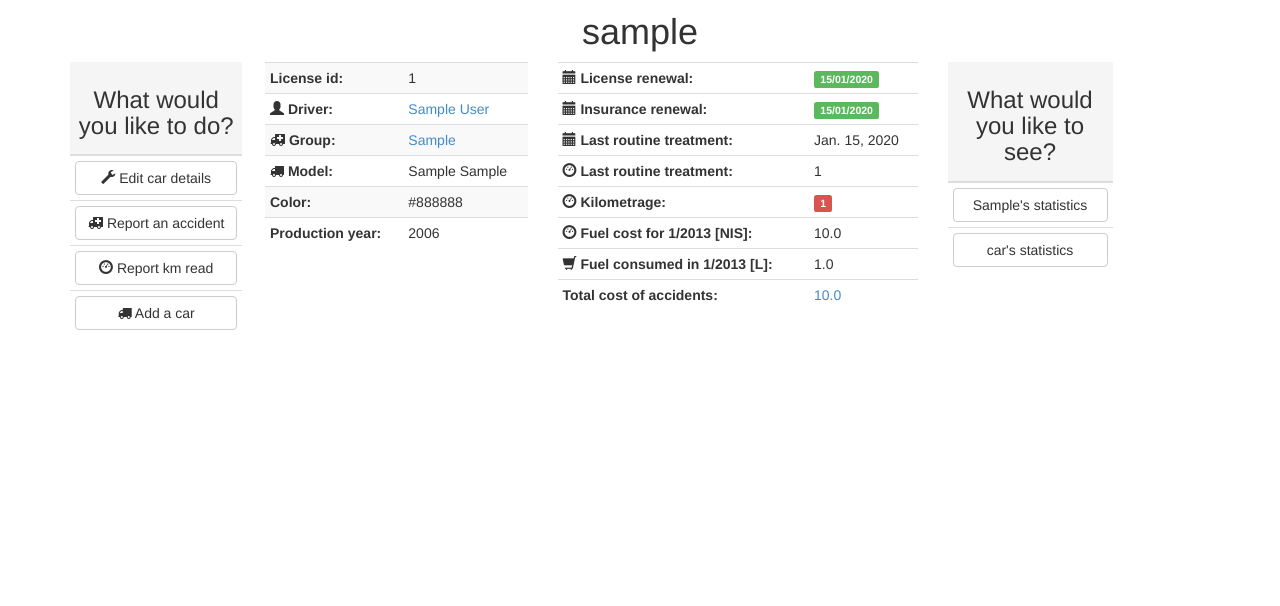
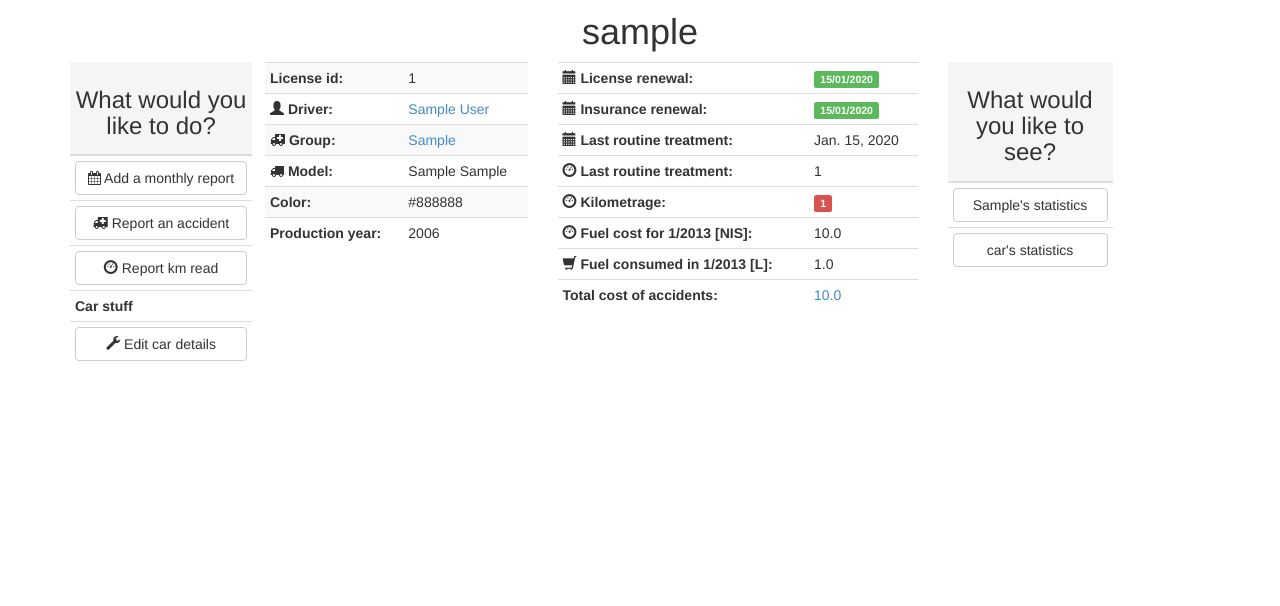
Before and after one commit to shaief/openFleet, a Django app: page /view_car/1/ in a window 1280 px wide. Shown: the part 68-674 px from the top of the page. Run offline with Django 3.2, Linux system fonts and the light colour scheme; tables that the repository leaves empty hold one stand-in row (values such as "Sample post").

Commit message:
making this view a bit more useful

```diff
--- a/effectiveCar/templates/effectiveCar/cars/view_car.html
+++ b/effectiveCar/templates/effectiveCar/cars/view_car.html
@@ -21,10 +21,7 @@
 				</thead>
 				<tbody>
 					<tr><td>
-						<a href="{% url 'edit_car' pk=car.id%}"><button type="button" class="btn btn-default btn-md" style="width:100%">
-							<span class="glyphicon glyphicon-wrench"></span>
-							Edit car details
-						</button></a>
+						<a href="{% url 'add_record' %}"><button class="btn btn-default btn-md"  style="width:100%"><i class="fa fa-calendar"></i> Add a monthly report</button></a>
 					</td></tr>
 					<tr><td>
 						<a href="{% url 'add_accident' %}"><button class="btn btn-default btn-md"  style="width:100%"><i class="fa fa-ambulance"></i> Report an accident</button></a>
@@ -32,9 +29,19 @@
 					<tr><td>
 						<a href="{% url 'add_kmread' %}"><button class="btn btn-default btn-md"  style="width:100%"><i class="glyphicon glyphicon-dashboard"></i> Report km read</button></a>
 					</td></tr>
-					<tr class="info"><td>
+					<!--<tr class="info"><td>
 						<a href="{% url 'add_car' %}"><button class="btn btn-default btn-md"  style="width:100%"><i class="fa fa-truck"></i> Add a car</button></a>
+					</td></tr>-->
+					<tr><th>
+					Car stuff
+					</th></tr>
+					<tr><td>
+						<a href="{% url 'edit_car' pk=car.id%}"><button type="button" class="btn btn-default btn-md" style="width:100%">
+							<span class="glyphicon glyphicon-wrench"></span>
+							Edit car details
+						</button></a>
 					</td></tr>
+
 				</tbody>
 			</table>
 		</div>
```
